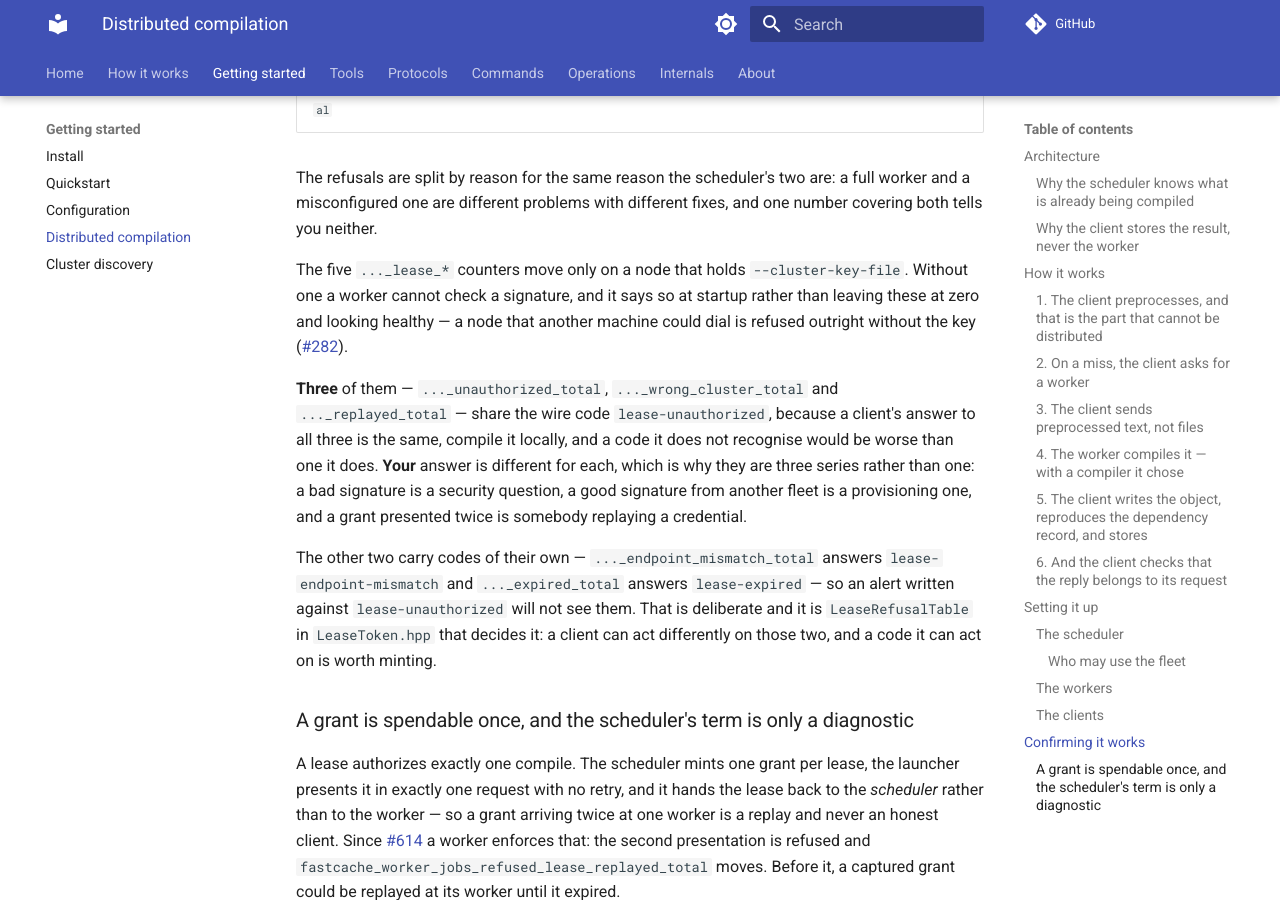
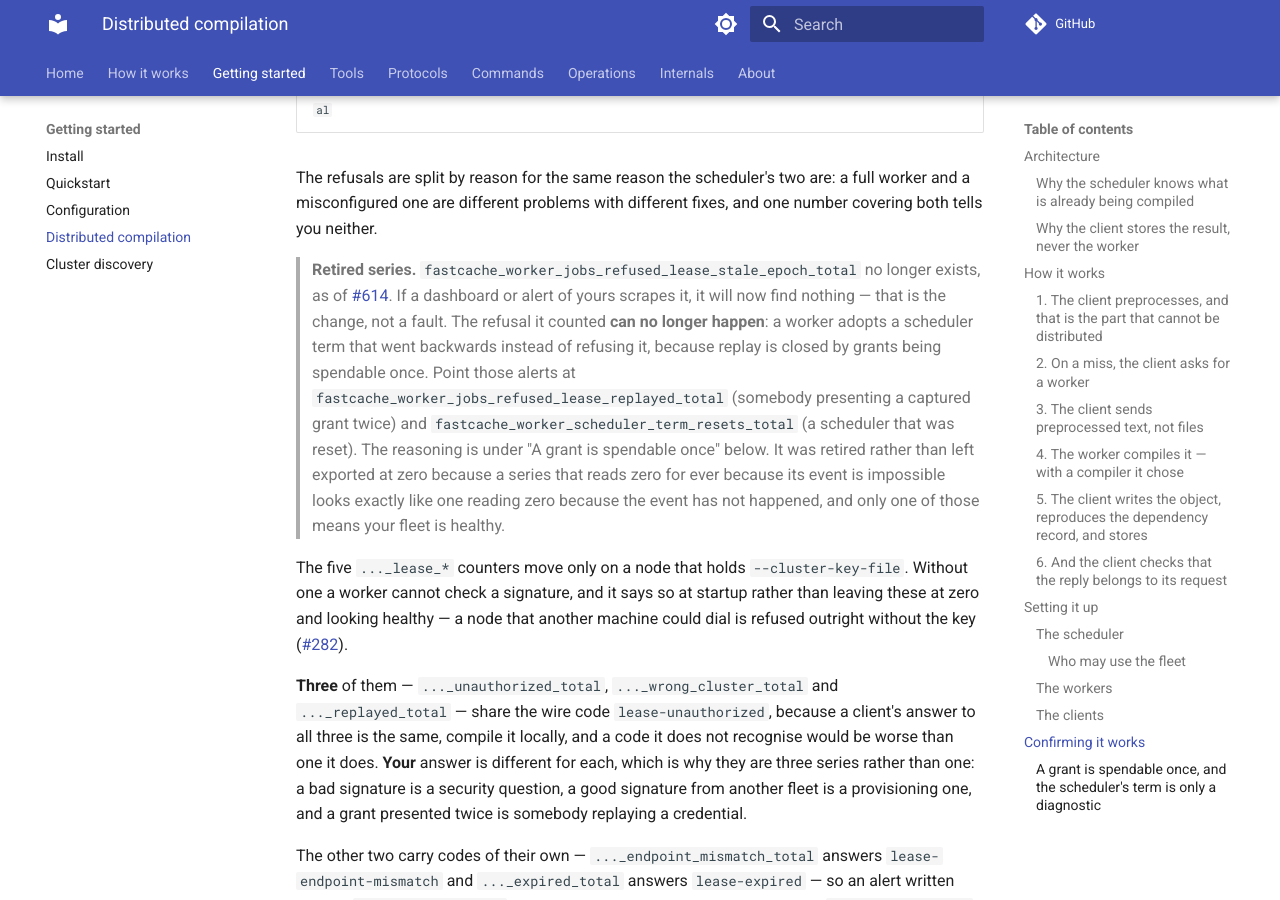
Before and after one commit to LASTRADA-Software/fastcached, an MkDocs documentation site: the page built from docs/getting-started/distributed-compilation.md, in a window 1280 px wide and 900 px high, scrolled down 14605 px. Built offline with MkDocs 1.6.1 and Material for MkDocs 9.7.7, drawn with Linux system fonts in a browser that asks for light colours; comment, search, counter and statistics services are not loaded.

Commit message:
Say where an operator looks that a lease counter was retired (#614)
The retirement was explained in the prose section about the scheduler term,
which is the right place for the reasoning and the wrong place to FIND it: an
operator meets this because a dashboard panel went blank or an alert stopped
firing, and they go looking in the metrics table.

So the table's own section now says the series is gone, that finding nothing
is the change rather than a fault, and which two counters the alerts should
point at instead -- plus the reason it was retired rather than left exported
at zero, which is that a series reading zero because its event is impossible
looks exactly like one reading zero because the event has not happened, and
only one of those means the fleet is healthy.

Signed-off-by: Christian Parpart <christian@parpart.family>

```diff
--- a/docs/getting-started/distributed-compilation.md
+++ b/docs/getting-started/distributed-compilation.md
@@ -571,6 +571,19 @@ The refusals are split by reason for the same reason the scheduler's two are:
 a full worker and a misconfigured one are different problems with different
 fixes, and one number covering both tells you neither.
 
+> **Retired series.** `fastcache_worker_jobs_refused_lease_stale_epoch_total` no longer
+> exists, as of [#614](https://github.com/LASTRADA-Software/fastcached/issues/614). If a
+> dashboard or alert of yours scrapes it, it will now find nothing — that is the change,
+> not a fault. The refusal it counted **can no longer happen**: a worker adopts a
+> scheduler term that went backwards instead of refusing it, because replay is closed by
+> grants being spendable once. Point those alerts at
+> `fastcache_worker_jobs_refused_lease_replayed_total` (somebody presenting a captured
+> grant twice) and `fastcache_worker_scheduler_term_resets_total` (a scheduler that was
+> reset). The reasoning is under "A grant is spendable once" below. It was retired rather
+> than left exported at zero because a series that reads zero for ever because its event
+> is impossible looks exactly like one reading zero because the event has not happened,
+> and only one of those means your fleet is healthy.
+
 The five `..._lease_*` counters move only on a node that holds
 `--cluster-key-file`. Without one a worker cannot check a signature, and it says so
 at startup rather than leaving these at zero and looking healthy — a node that
```
